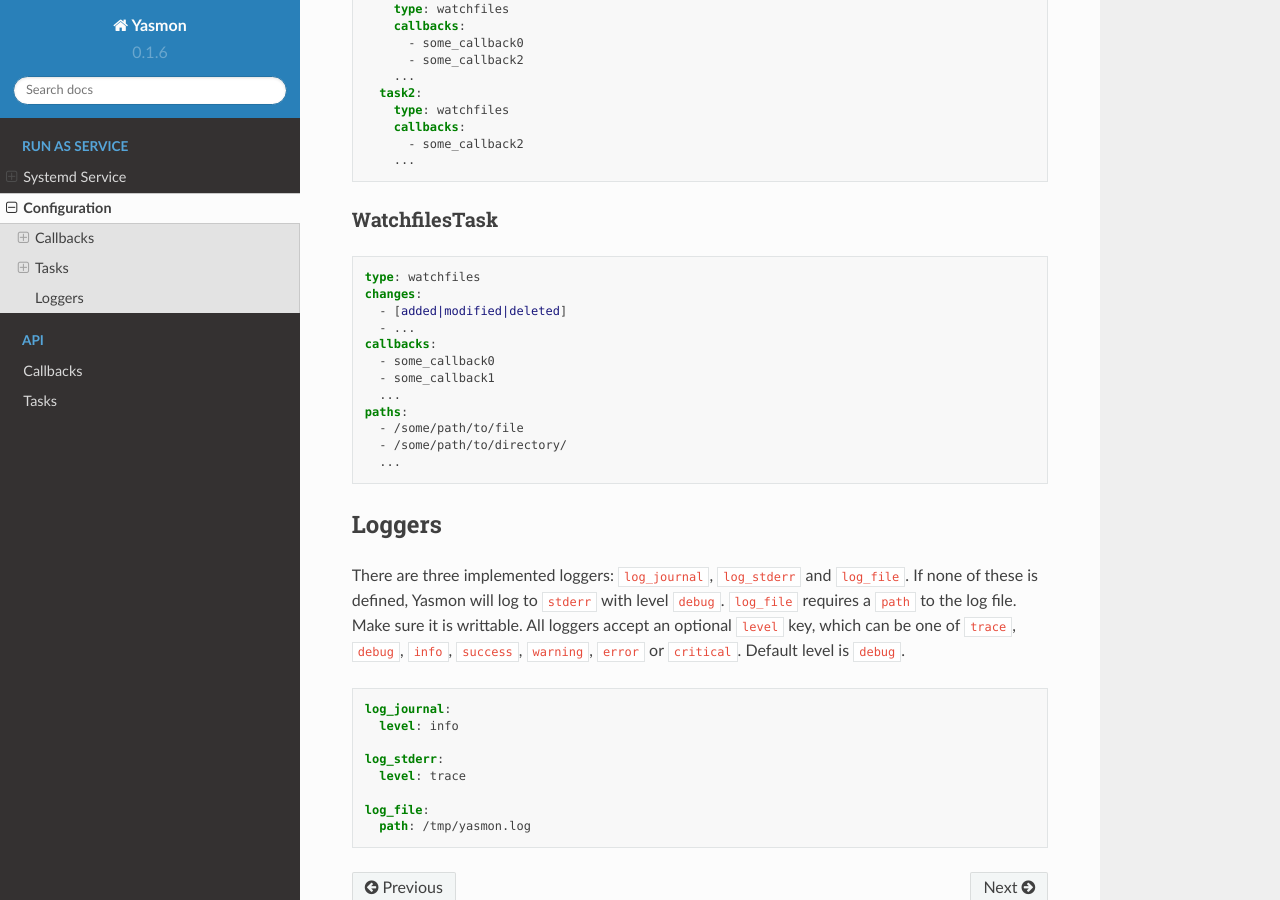
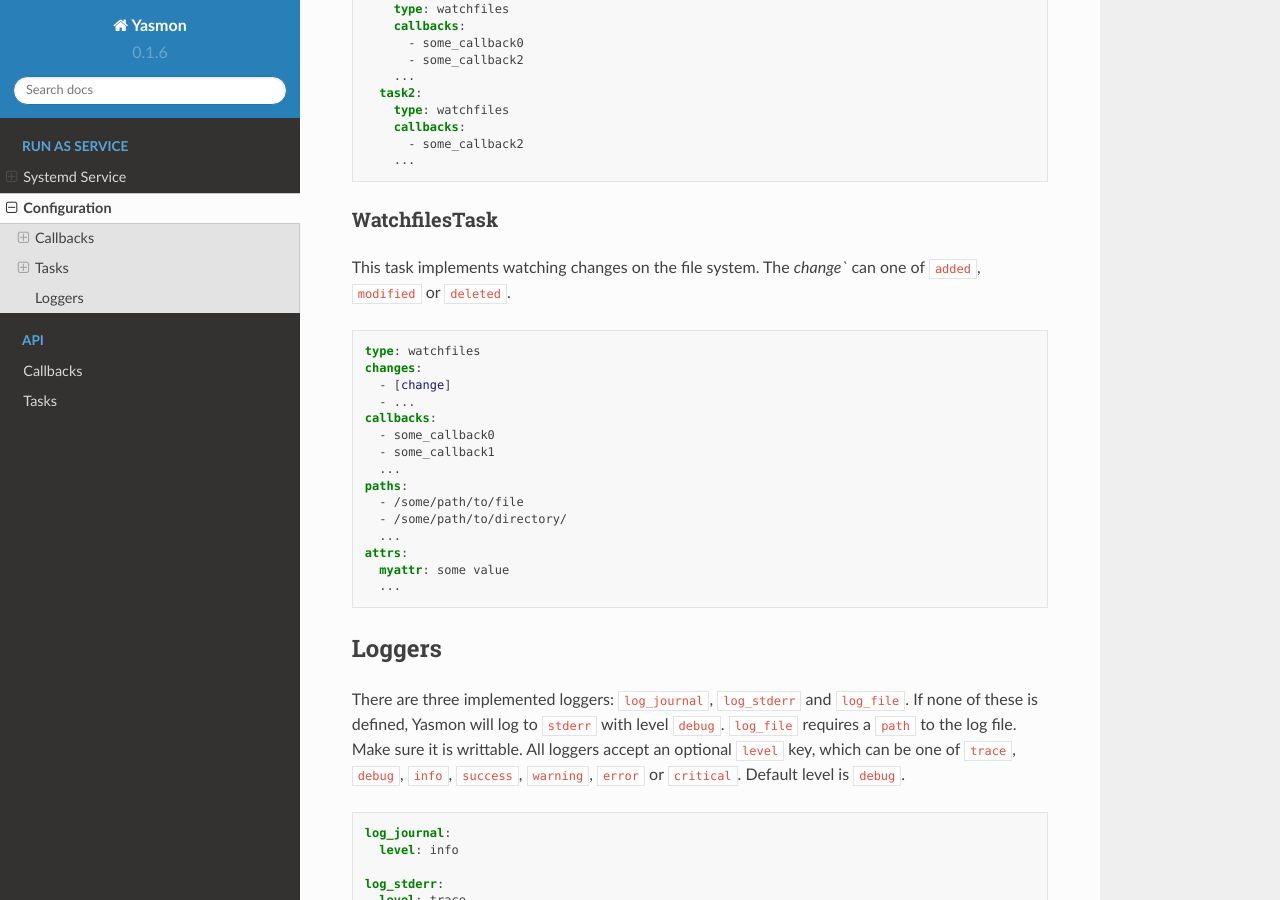
Before and after one commit to m1ka05/yasmon, a Sphinx documentation site: the page built from docs/source/service/config.rst, in a window 1280 px wide and 900 px high, scrolled down 1967 px. Built offline with Sphinx 7.4.7 and the Read the Docs theme 2.0.0, drawn with Linux system fonts in a browser that asks for light colours.

Commit message:
docs: extended description of WatchfilesTask

```diff
--- a/docs/source/service/config.rst
+++ b/docs/source/service/config.rst
@@ -119,11 +119,14 @@ Tasks are defined in a ``tasks`` dictionary:
 WatchfilesTask
 """"""""""""""
 
+This task implements watching changes on the file system. The `change`` can
+one of ``added``, ``modified`` or ``deleted``.
+
 .. code-block:: yaml
 
   type: watchfiles
   changes:
-    - [added|modified|deleted]
+    - [change]
     - ...
   callbacks:
     - some_callback0
@@ -132,6 +135,9 @@ WatchfilesTask
   paths:
     - /some/path/to/file
     - /some/path/to/directory/
+    ...
+  attrs:
+    myattr: some value
     ...
 
 
```
